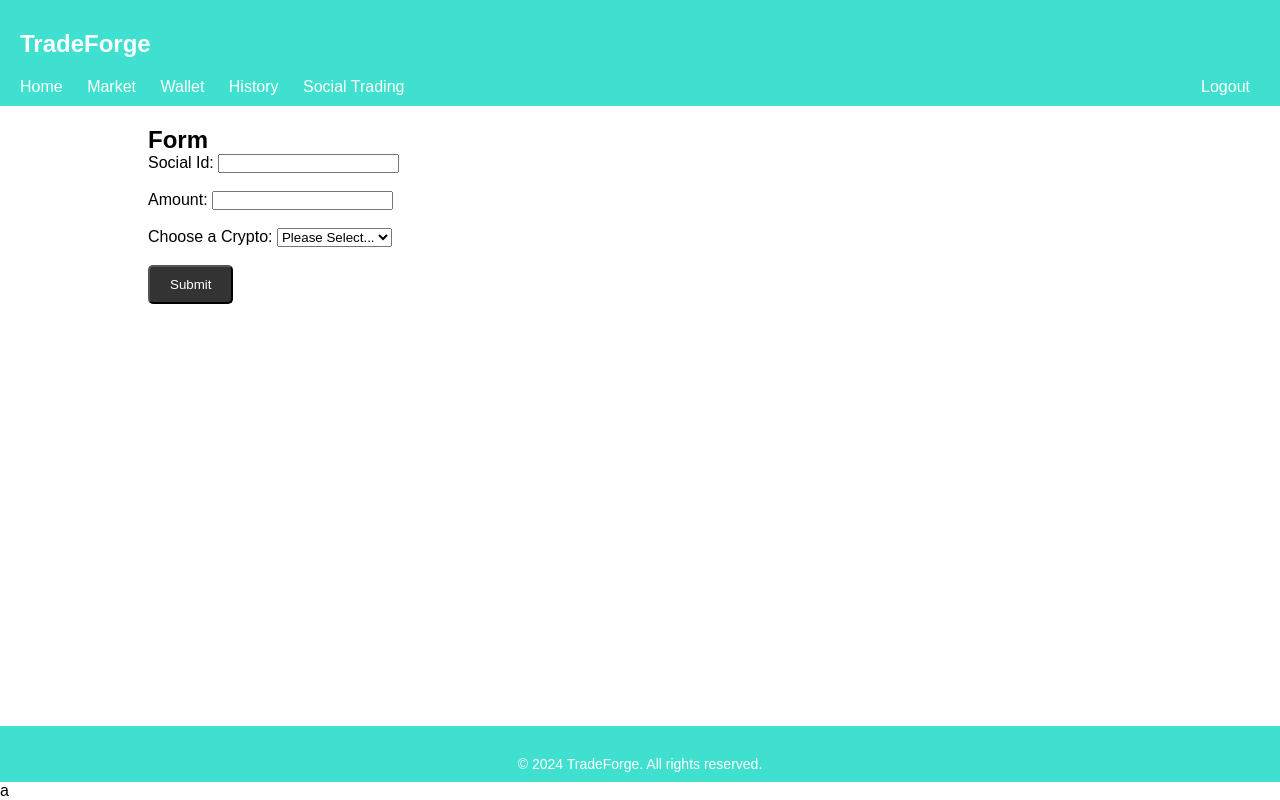
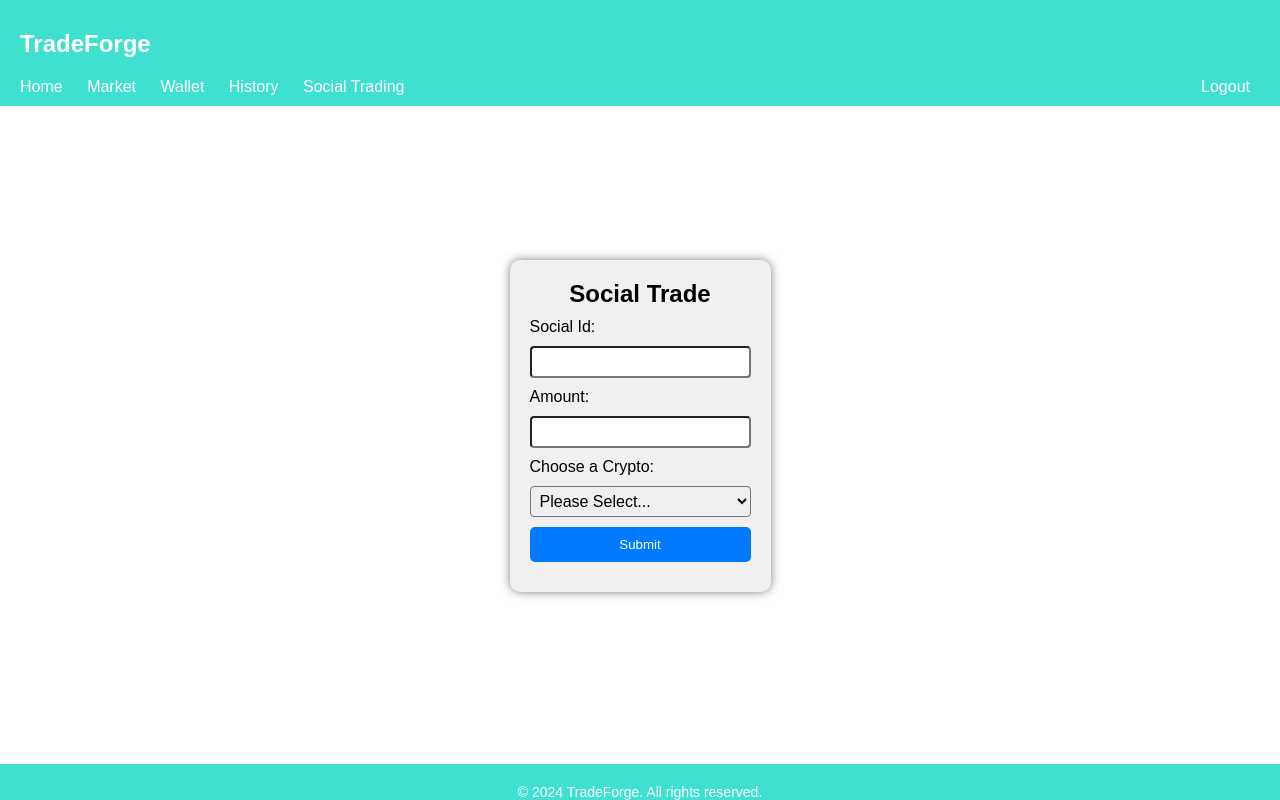
Before and after one commit to yigittuncer07/trade-forge, a Flask app: template app/templates/social.html in a window 1280 px wide. Run offline with Flask 3, Linux system fonts and the light colour scheme; the template is opened without the code that fills it, so the values that code supplies are empty; some libraries are stand-ins or nearby versions.

Commit message:
bitti mi?

```diff
--- a/app/templates/social.html
+++ b/app/templates/social.html
@@ -8,10 +8,14 @@
     <script src="static/js/script.js"></script>
     <link rel="icon" type="image/jpg" href="{{ url_for('static', filename='logo.jpg') }}">
     <style>
+        body, html {
+            overflow: hidden; /* Hide the scrollbar */
+        }
+
         header, footer {
             background-color: #40E0D0;
             color: white;
-            padding: 10px 0;
+            padding: 10px 0; /* Adjust this padding as needed */
         }
 
         h1 {
@@ -41,7 +45,7 @@
 
         .tab-content {
             display: none;
-            padding: 20px;
+            margin-top: 20px;
             border: 1px solid #ddd;
             border-top: none;
             border-radius: 15px;
@@ -49,11 +53,55 @@
         }
 
         .large-input {
-            width: 200px; /* Adjust the width as needed */
+            width: 200px;
             font-size: 1em;
             padding: 5px;
             border-radius: 4px;
+        }
 
+        .form-container {
+            display: flex;
+            justify-content: center;
+            align-items: center;
+            height: 80vh;
+        }
+
+        .form-box {
+            background-color:#F1EFEF;
+            padding: 20px;
+            border-radius: 10px;
+            box-shadow: 0 0 10px rgba(0, 0, 0, 0.5);
+        }
+
+        .form-box h2 {
+            text-align: center;
+        }
+
+        .form-box label,
+        .form-box input,
+        .form-box select,
+        .form-box button {
+            display: block;
+            margin: 10px 0;
+            width: 100%;
+        }
+
+        .form-box button {
+            background-color: #007bff;
+            color: white;
+            border: none;
+            padding: 10px;
+            border-radius: 5px;
+            cursor: pointer;
+        }
+
+        footer {
+            padding: 0; /* Reduced padding */
+            text-align: center; /* Center text if not already */
+        }
+
+        footer .container p {
+            margin: 0; /* Remove default margin from the paragraph */
         }
     </style>
 </head>
@@ -76,33 +124,28 @@
     </nav>
 </header>
 
-
-<div class="container">
-    <h2>Form</h2>
+<div class="form-container">
+    <div class="form-box">
+        <h2>Social Trade</h2>
         <form action="/send" method="post">
             <label for="social_id">Social Id:</label>
-        <input type="text" id="social_id" name="social_id" required>
-        <br><br>
+            <input type="text" id="social_id" name="social_id" required class="large-input">
 
             <label for="amount">Amount:</label>
-        <input type="number" id="amount" step="any" name="amount" required>
-        <br><br>
+            <input type="number" id="amount" step="any" name="amount" required class="large-input">
 
             <label for="crypto_id">Choose a Crypto:</label>
-        <select id="crypto_id" name="crypto_id" required>
+            <select id="crypto_id" name="crypto_id" required class="large-input">
                 <option value="" disabled selected>Please Select...</option>
                 {% for crypto in cryptos %}
                     <option value="{{ crypto.CryptoId }}">{{ crypto.Name }}</option>
                 {% endfor %}
             </select>
-        <br><br>
 
             <button type="submit" class="btn">Submit</button>
         </form>
     </div>
-
-
-
+</div>
 
 {% with messages = get_flashed_messages() %}
 {% if messages %}
@@ -112,7 +155,6 @@
 {% endif %}
 {% endwith %}
 
-
 <footer>
     <div class="container">
         <p>&copy; 2024 TradeForge. All rights reserved.</p>
@@ -120,4 +162,3 @@
 </footer>
 </body>
 </html>
-a
--- a/app/templates/wallet.html
+++ b/app/templates/wallet.html
@@ -97,7 +97,7 @@
         </tbody>
     </table>
 
-    <p style="margin-top: 50px; margin-left: 70%; font-size: x-large; font-weight: bold;">Total Balance: {{ total_wallet_value | round(4) }} $</p>
+    <p style="margin-top: 50px; margin-left: 70%; font-size: x-large; font-weight: bold;">Total Balance: {{ "{:,.4f}".format(total_wallet_value) }} $</p>
 
     <div class="livecoinwatch-widget-5" lcw-base="USD" lcw-color-tx="#7bdcb5" lcw-marquee-1="coins" lcw-marquee-2="coins" lcw-marquee-items="30"></div>
 
```
Also changed, not shown: app/templates/market.html (+20 -21 lines). Lines whose indentation alone changed are shown as unchanged.
